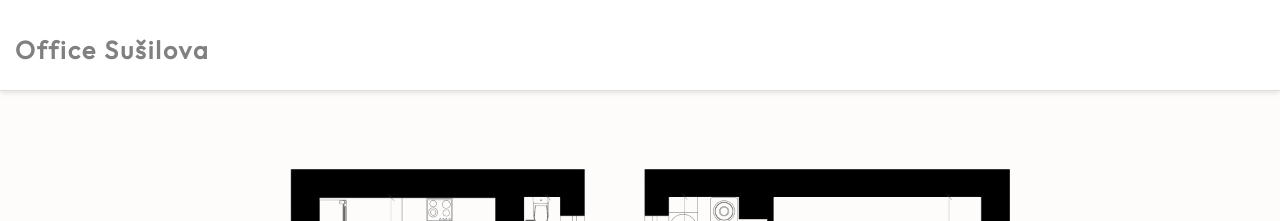
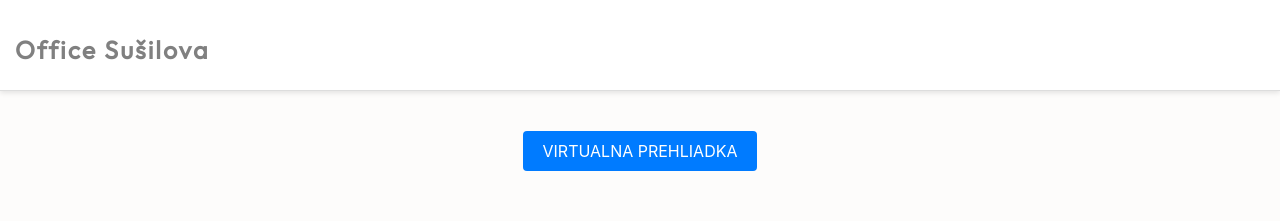
Before and after one commit to ZaweSK/office-susilova, a React (Create React App) app: page / in a window 1280 px wide. Shown: the top 221 px of the page. Built offline with nearby package versions, Linux system fonts and the light colour scheme.

Commit message:
feat: virtualna prehlaidka

```diff
--- a/src/App.css
+++ b/src/App.css
@@ -77,3 +77,21 @@
   margin-top: 40px;
   max-width: 1000px;   /* No issue here */
 }
+
+.button-link {
+  display: inline-block;
+  padding: 10px 20px;
+  font-size: 16px;
+  color: white;
+  background-color: #007bff;
+  border: none;
+  border-radius: 4px;
+  text-align: center;
+  text-decoration: none;
+  cursor: pointer;
+  transition: background-color 0.3s ease;
+}
+
+.button-link:hover {
+  background-color: #0056b3;
+}
--- a/src/App.tsx
+++ b/src/App.tsx
@@ -1,24 +1,26 @@
-import React from 'react';
-import './App.css';
-import Header from './components/Header/Header';
-import Gallery from './components/Gallery/Gallery';
-import FloorPlan from './components/FloorPlan/FloorPlan';
-import Map from './components/Map/Map';
-import About from './components/About/About';
-import Footer from './components/Footer/Footer';
+import React from "react";
+import "./App.css";
+import Header from "./components/Header/Header";
+import Gallery from "./components/Gallery/Gallery";
+import FloorPlan from "./components/FloorPlan/FloorPlan";
+import Map from "./components/Map/Map";
+import Footer from "./components/Footer/Footer";
 
 const App: React.FC = () => {
-    const images = ["/kitchen_1.jpg", "/kitchen_2.jpg", "/kitchen_3.jpg", "lobby.jpg"]; // Removed the empty string for cleaner rendering
-
   return (
-        <div >
+    <div>
       <Header />
-            <main style={{display: 'flex', justifyContent: 'center'}}>
+      <main style={{ display: "flex", justifyContent: "center" }}>
         <div className="content-container">
+          <a
+            href="https://my.matterport.com/show/?m=4WsqfdkAM99"
+            className="button-link"
+          >
+            VIRTUALNA PREHLIADKA
+          </a>
           <FloorPlan />
           <Gallery />
           <Map />
-
         </div>
       </main>
       <Footer />
--- a/src/components/Footer/Footer.tsx
+++ b/src/components/Footer/Footer.tsx
@@ -1,16 +1,35 @@
 import React from "react";
-import './Footer.css';
+import "./Footer.css";
 
 const Footer: React.FC = () => {
   return (
-        <div className= 'footer' style={{display: 'flex', justifyContent: 'center', alignItems: 'center', backgroundColor: 'gray', height: '100px', width: '100%'}}>
-            <div style={{flexDirection: 'column', display: 'flex', width: '100%', justifyContent: 'right', alignItems: 'end', maxWidth: '1100px', padding: '15px'}}>
+    <div
+      className="footer"
+      style={{
+        display: "flex",
+        justifyContent: "center",
+        alignItems: "center",
+        backgroundColor: "gray",
+        height: "100px",
+        width: "100%",
+      }}
+    >
+      <div
+        style={{
+          flexDirection: "column",
+          display: "flex",
+          width: "100%",
+          justifyContent: "right",
+          alignItems: "end",
+          maxWidth: "1100px",
+          padding: "15px",
+        }}
+      >
         <text className="text"> +420 732 117 096 </text>
         <text className="text"> psevcikbn@gmail.com</text>
       </div>
     </div>
   );
-}
-
+};
 
 export default Footer; // Ensure the component is exported for use in other files
--- a/src/components/Gallery/Gallery.tsx
+++ b/src/components/Gallery/Gallery.tsx
@@ -49,10 +49,10 @@ const Gallery: React.FC = () => {
         className="gallery"
         style={{
           display: "grid",
-        //   gridTemplateColumns: "repeat(auto-fit, minmax(150px, 1fr))",
+          //   gridTemplateColumns: "repeat(auto-fit, minmax(150px, 1fr))",
           gap: "10px",
           padding: "10px",
-        //   margin: "0 auto",
+          //   margin: "0 auto",
           marginTop: "70px",
           maxWidth: "1000px",
         }}
```
Lines whose indentation alone changed are shown as unchanged.
